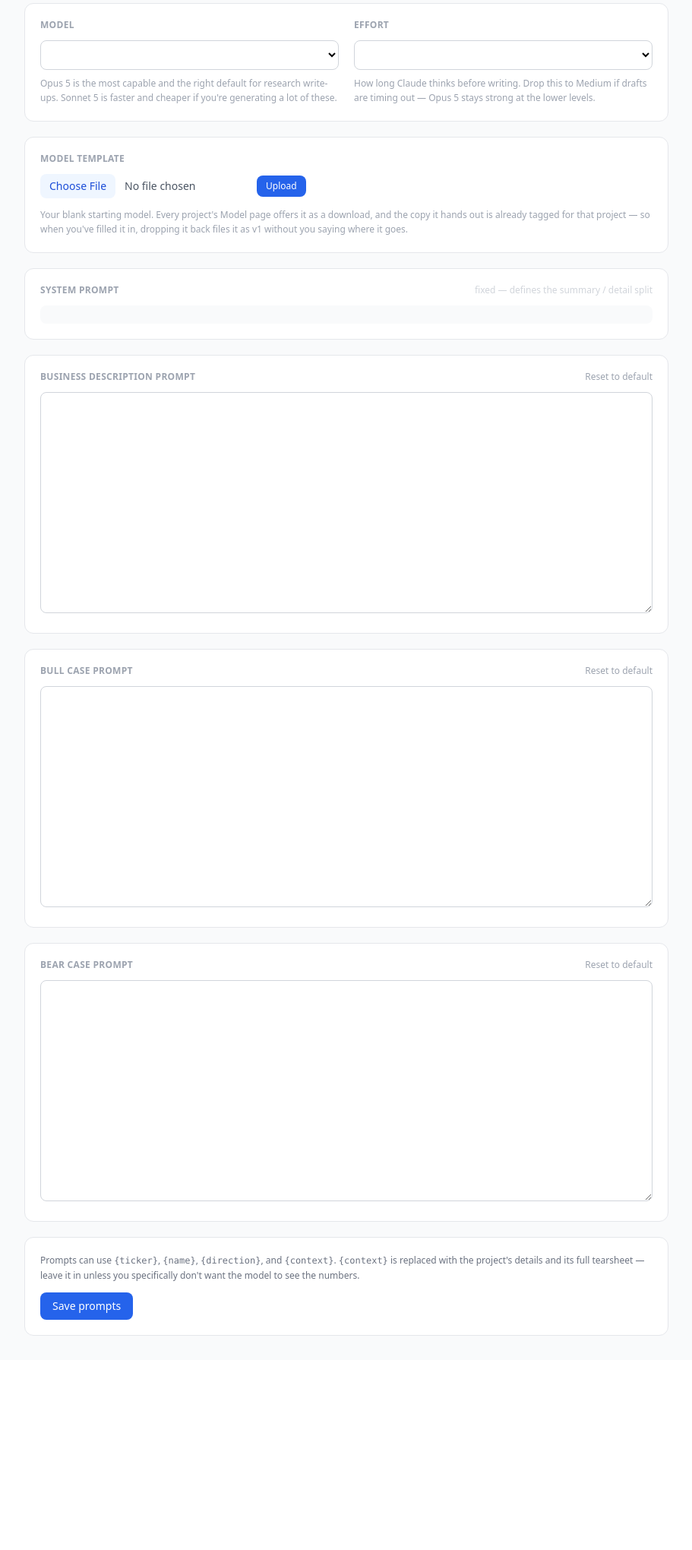
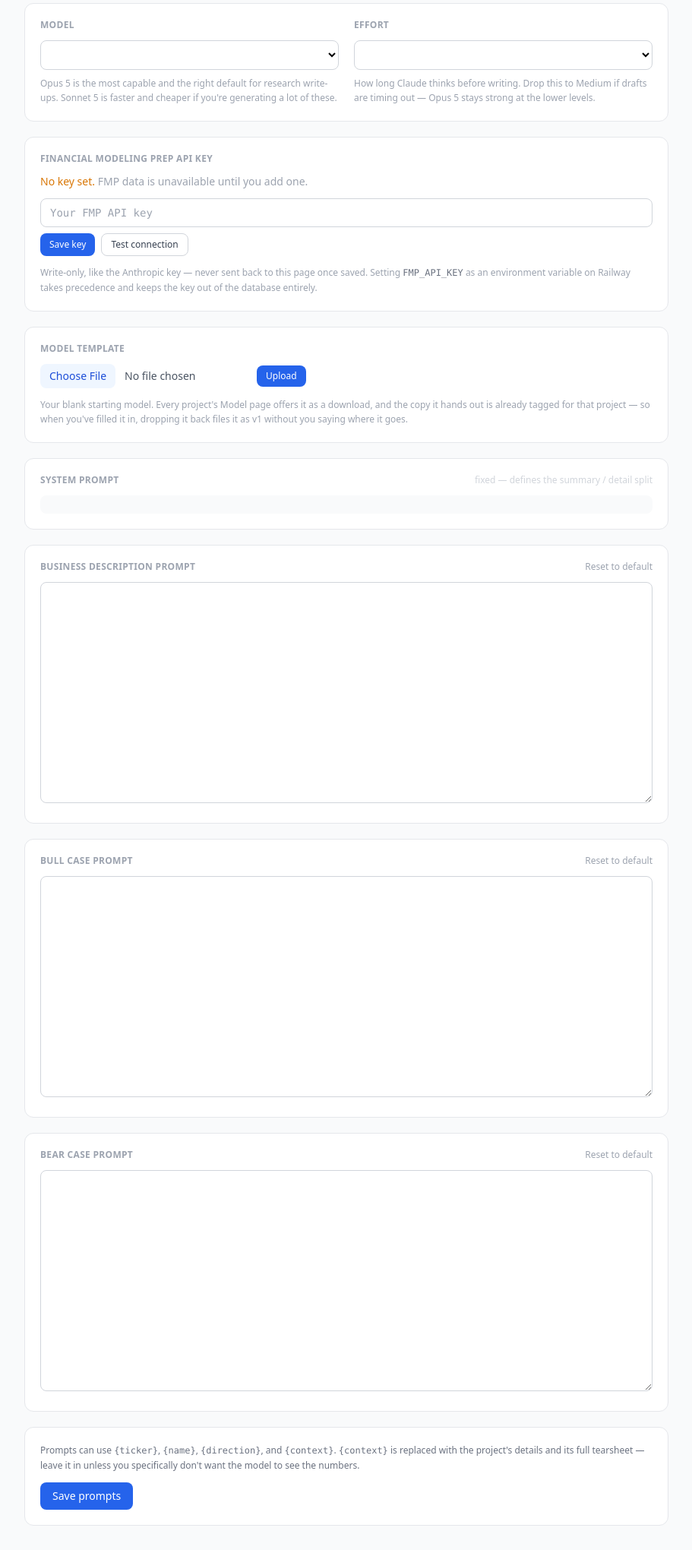
Before and after one commit to mikesmeets/diligence-app, a Flask app: page /admin in a window 1280 px wide. Shown: the part 391-2431 px from the top of the page at 76% size, without its empty margins (184-1095 px from the left). Before the commit the page ends 2149 px from the top, so only its background shows below. Run offline with Flask 3, Linux system fonts and the light colour scheme; a database or web service that is not in the repository returns one stand-in record (values such as "Sample title"); lists and menus that the app fills with data are empty; parts of the project's set-up code (start-up, migrations or seed data) failed here and were passed over; some libraries are stand-ins or nearby versions.

Commit message:
Add an FMP API key holder to Admin
Same handling as the Anthropic key: write-only, never returned by the
API, and FMP_API_KEY in the environment takes precedence over anything
stored so a host-provisioned key can't be overridden from the UI.

A Test connection button proves the key actually works rather than only
that one is present, and reports what came back. Saving a key tests it
immediately.

The client targets FMP's current /stable/ endpoints with the legacy
/api/v3/ prefix reachable, and translates the several ways FMP signals
failure — 401/403, 429, a non-JSON body, and a 200 carrying an error
message — into one readable error.

Co-Authored-By: Claude Opus 5 <noreply@anthropic.com>

```diff
--- a/app.py
+++ b/app.py
@@ -11,6 +11,7 @@ import pandas as pd
 from datetime import datetime, timedelta
 import ai
 import db
+import fmp
 import storage
 import xlsxmeta
 
@@ -2333,6 +2334,7 @@ def admin_page():
 def get_settings():
     return jsonify({
         'key_source':      ai.key_source(),
+        'fmp_key_source':  fmp.key_source(),
         'model':           ai.model(),
         'models':          [{'id': m, 'label': l} for m, l in ai.MODELS],
         'effort':          ai.effort(),
@@ -2355,6 +2357,13 @@ def save_settings():
         elif key:
             db.set_setting('anthropic_api_key', key)
 
+    if 'fmp_api_key' in data:
+        key = (data.get('fmp_api_key') or '').strip()
+        if key == '__CLEAR__':
+            db.set_setting('fmp_api_key', '')
+        elif key:
+            db.set_setting('fmp_api_key', key)
+
     if data.get('model') in dict(ai.MODELS):
         db.set_setting('ai_model', data['model'])
 
@@ -2366,7 +2375,19 @@ def save_settings():
             db.set_setting(f'prompt_{field}', (text or '').strip())
 
     return jsonify({'ok': True, 'key_source': ai.key_source(),
+                    'fmp_key_source': fmp.key_source(),
                     'model': ai.model(), 'effort': ai.effort()})
+
+
+@app.route('/api/fmp/test', methods=['POST'])
+def test_fmp_key():
+    """Prove the stored key actually works, rather than only that it's present."""
+    try:
+        return jsonify({'ok': True, 'sample': fmp.test()})
+    except fmp.NotConfigured as exc:
+        return jsonify({'error': str(exc)}), 503
+    except fmp.FMPError as exc:
+        return jsonify({'error': str(exc)}), 502
 
 
 @app.route('/api/stock-price')
--- /dev/null
+++ b/fmp.py
@@ -0,0 +1,101 @@
+"""
+Financial Modeling Prep client.
+
+Credentials follow the same rule as the Anthropic key: the FMP_API_KEY
+environment variable wins if set, and the settings table is the fallback. That
+way a key provisioned on the host can't be overridden from the admin page.
+
+FMP moved its current endpoints to /stable/; /api/v3/ is the legacy prefix and
+several endpoints only exist there, so both are reachable.
+"""
+import logging
+import os
+
+import requests
+
+import db
+
+BASE_STABLE = 'https://financialmodelingprep.com/stable'
+BASE_LEGACY = 'https://financialmodelingprep.com/api/v3'
+
+TIMEOUT = 20
+
+
+class NotConfigured(Exception):
+    """No FMP key available from either the environment or settings."""
+
+
+class FMPError(Exception):
+    """The API refused or failed the request."""
+
+
+def api_key():
+    return os.environ.get('FMP_API_KEY') or db.get_setting('fmp_api_key') or ''
+
+
+def key_source():
+    """Where the active key comes from — surfaced in Admin, never the key."""
+    if os.environ.get('FMP_API_KEY'):
+        return 'env'
+    if db.get_setting('fmp_api_key'):
+        return 'settings'
+    return None
+
+
+def enabled():
+    return bool(api_key())
+
+
+def get(path, legacy=False, **params):
+    """Call one endpoint and return the decoded body.
+
+    Raises NotConfigured when there's no key, FMPError for anything the API
+    rejects — including the 200-with-an-error-message shape it sometimes uses.
+    """
+    key = api_key()
+    if not key:
+        raise NotConfigured(
+            'No FMP API key. Set the FMP_API_KEY environment variable, or add a '
+            'key on the Admin page.'
+        )
+
+    base = BASE_LEGACY if legacy else BASE_STABLE
+    url = f'{base}/{path.lstrip("/")}'
+    try:
+        resp = requests.get(url, params={**params, 'apikey': key}, timeout=TIMEOUT)
+    except requests.RequestException as exc:
+        raise FMPError(f'Could not reach FMP: {exc}') from exc
+
+    if resp.status_code in (401, 403):
+        raise FMPError('FMP rejected the API key (401/403). Check it on the Admin page.')
+    if resp.status_code == 429:
+        raise FMPError('FMP rate limit reached — wait a moment and try again.')
+    if resp.status_code >= 400:
+        raise FMPError(f'FMP returned {resp.status_code}: {resp.text[:200]}')
+
+    try:
+        data = resp.json()
+    except ValueError:
+        raise FMPError(f'FMP returned something that is not JSON: {resp.text[:200]}')
+
+    # FMP reports some failures with a 200 and an error body.
+    if isinstance(data, dict):
+        message = data.get('Error Message') or data.get('error')
+        if message:
+            raise FMPError(str(message))
+    return data
+
+
+def test():
+    """Validate the key with the cheapest call available."""
+    data = get('profile', symbol='AAPL')
+    row = data[0] if isinstance(data, list) and data else data
+    if not isinstance(row, dict) or not (row.get('symbol') or row.get('companyName')):
+        raise FMPError('The key worked but the response was not what was expected.')
+    return {
+        'symbol': row.get('symbol'),
+        'name': row.get('companyName'),
+        'price': row.get('price'),
+        'currency': row.get('currency'),
+        'exchange': row.get('exchange') or row.get('exchangeShortName'),
+    }
--- a/templates/admin.html
+++ b/templates/admin.html
@@ -70,6 +70,35 @@
         Opus 5 stays strong at the lower levels.
       </p>
     </div>
+  </div>
+
+  <!-- FMP API key -->
+  <div class="bg-white rounded-xl border border-gray-200 p-5">
+    <p class="text-xs font-semibold text-gray-400 uppercase tracking-wide mb-3">
+      Financial Modeling Prep API Key
+    </p>
+
+    <div id="fmp-status" class="text-sm mb-3"></div>
+
+    <div id="fmp-input-row">
+      <input id="f-fmp" type="password" autocomplete="off" placeholder="Your FMP API key"
+        class="w-full border border-gray-300 rounded-lg px-3 py-2 text-sm font-mono outline-none focus:ring-2 focus:ring-blue-500" />
+      <div class="flex gap-2 mt-2 flex-wrap">
+        <button onclick="saveFmpKey()"
+          class="px-3 py-1.5 text-xs font-medium text-white bg-blue-600 rounded-lg hover:bg-blue-700 transition-colors">Save key</button>
+        <button id="fmp-test" onclick="testFmp()"
+          class="px-3 py-1.5 text-xs font-medium text-gray-700 bg-white border border-gray-300 rounded-lg hover:bg-gray-50 transition-colors">Test connection</button>
+        <button onclick="clearFmpKey()" id="fmp-clear-btn"
+          class="hidden px-3 py-1.5 text-xs font-medium text-red-600 bg-white border border-red-200 rounded-lg hover:bg-red-50 transition-colors">Remove stored key</button>
+      </div>
+      <p id="fmp-test-result" class="text-xs mt-2"></p>
+    </div>
+
+    <p class="text-xs text-gray-400 mt-3 leading-relaxed">
+      Write-only, like the Anthropic key — never sent back to this page once saved.
+      Setting <code class="font-mono text-gray-500">FMP_API_KEY</code> as an environment
+      variable on Railway takes precedence and keeps the key out of the database entirely.
+    </p>
   </div>
 
   <!-- Model template -->
@@ -173,11 +202,83 @@ function renderKeyStatus(source) {
   }
 }
 
+function renderFmpStatus(source) {
+  const el  = document.getElementById('fmp-status');
+  const btn = document.getElementById('fmp-clear-btn');
+  const row = document.getElementById('fmp-input-row');
+
+  if (source === 'env') {
+    el.innerHTML = `<span class="text-green-700 font-medium">✓ Using the FMP_API_KEY environment variable.</span>
+      <span class="text-gray-400">This takes precedence — a key saved here would be ignored.</span>`;
+    row.classList.add('opacity-50');
+    btn.classList.add('hidden');
+  } else if (source === 'settings') {
+    el.innerHTML = `<span class="text-green-700 font-medium">✓ A key is stored in the database.</span>
+      <span class="text-gray-400">Enter a new one below to replace it.</span>`;
+    row.classList.remove('opacity-50');
+    btn.classList.remove('hidden');
+  } else {
+    el.innerHTML = `<span class="text-amber-600 font-medium">No key set.</span>
+      <span class="text-gray-400">FMP data is unavailable until you add one.</span>`;
+    row.classList.remove('opacity-50');
+    btn.classList.add('hidden');
+  }
+}
+
+async function saveFmpKey() {
+  const input = document.getElementById('f-fmp');
+  const key   = input.value.trim();
+  if (!key) { status('Enter a key first', 'amber'); return; }
+  const r = await post({ fmp_api_key: key });
+  if (r) {
+    input.value = '';
+    renderFmpStatus(r.fmp_key_source);
+    status('FMP key saved', 'green');
+    testFmp();   // prove it works rather than only that it's stored
+  }
+}
+
+async function clearFmpKey() {
+  if (!confirm('Remove the stored FMP key?')) return;
+  const r = await post({ fmp_api_key: '__CLEAR__' });
+  if (r) {
+    renderFmpStatus(r.fmp_key_source);
+    document.getElementById('fmp-test-result').textContent = '';
+    status('FMP key removed', 'green');
+  }
+}
+
+async function testFmp() {
+  const out = document.getElementById('fmp-test-result');
+  const btn = document.getElementById('fmp-test');
+  out.textContent = 'Checking…';
+  out.className = 'text-xs mt-2 text-gray-400';
+  btn.disabled = true;
+  try {
+    const res  = await fetch('/api/fmp/test', { method: 'POST' });
+    const data = await res.json();
+    if (res.ok) {
+      const s = data.sample;
+      out.textContent = `✓ Connected — ${s.name || s.symbol} ${s.price != null ? `at ${s.price} ${s.currency || ''}` : ''}`.trim();
+      out.className = 'text-xs mt-2 text-green-600';
+    } else {
+      out.textContent = data.error || `Failed (${res.status})`;
+      out.className = 'text-xs mt-2 text-red-600';
+    }
+  } catch (e) {
+    out.textContent = 'Could not reach the server.';
+    out.className = 'text-xs mt-2 text-red-600';
+  } finally {
+    btn.disabled = false;
+  }
+}
+
 async function load() {
   const s = await (await fetch('/api/settings')).json();
   defaults = s.default_prompts;
 
   renderKeyStatus(s.key_source);
+  renderFmpStatus(s.fmp_key_source);
   document.getElementById('system-prompt').textContent = s.system_prompt;
 
   const sel = document.getElementById('f-model');
```
